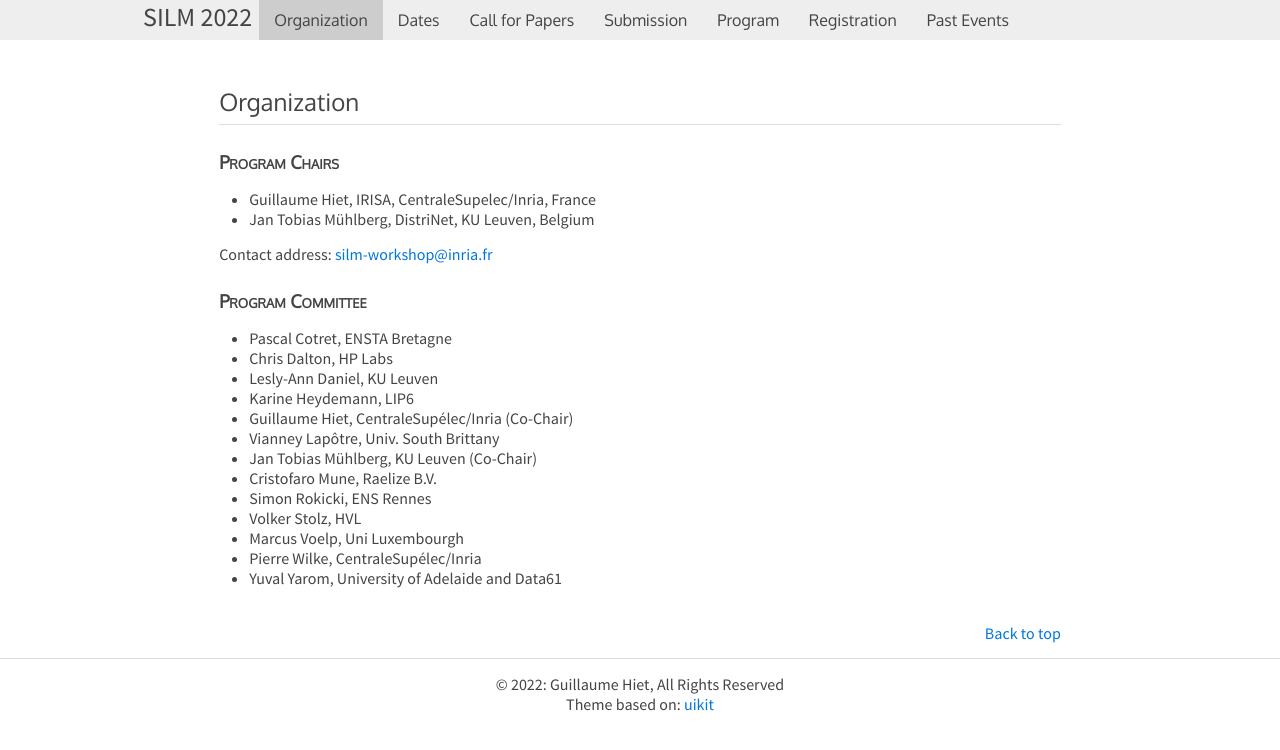
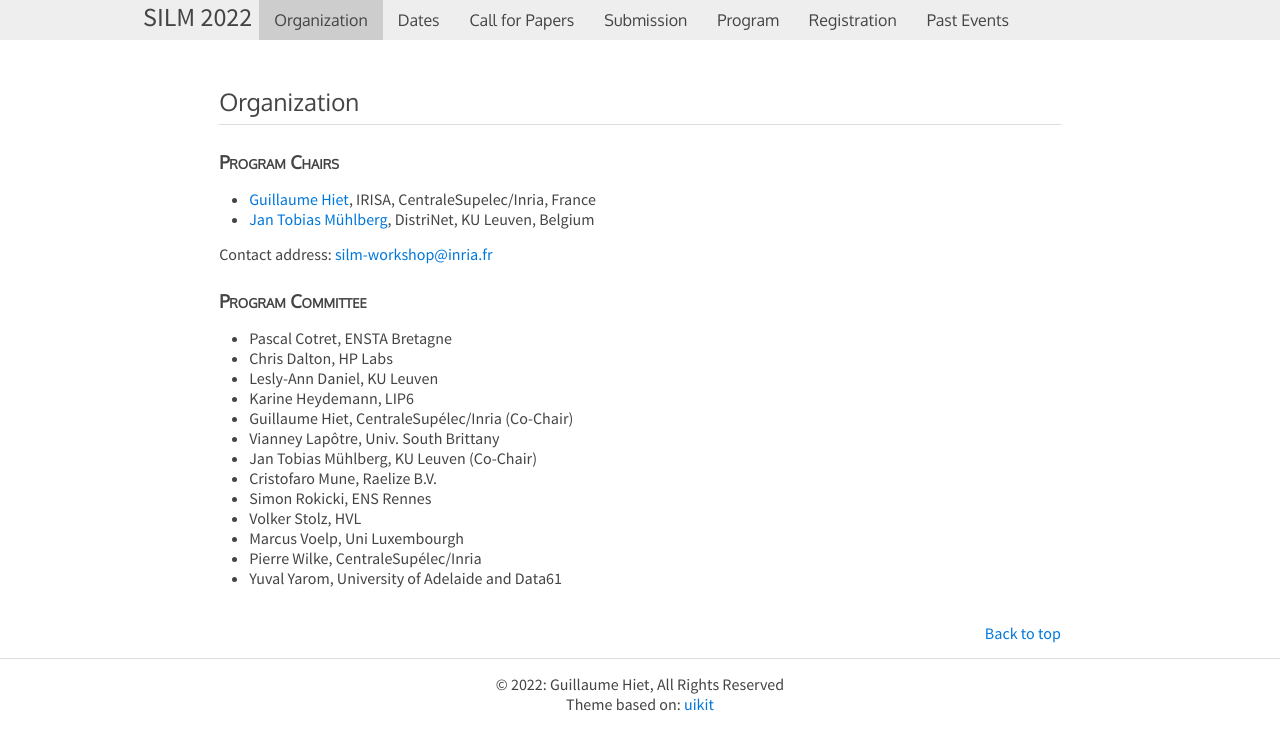
Before and after one commit to silm-workshop/silm-workshop.github.io, a Jekyll site: the page built from organization.html, in a window 1280 px wide. Shown: the top 750 px of the page. Built offline with Jekyll 4.4.1, drawn with Linux system fonts in a browser that asks for light colours; part of the change alters nothing that is shown.

```diff
--- a/organization.html
+++ b/organization.html
@@ -5,8 +5,8 @@ layout: default
 
 <h3>Program Chairs</h3>
 <ul>
-	<li>Guillaume Hiet, IRISA, CentraleSupelec/Inria, France</li>
-  <li>Jan Tobias Mühlberg, DistriNet, KU Leuven, Belgium</li>
+  <li><a href="https://guillaume.hiet.fr/">Guillaume Hiet</a>, IRISA, CentraleSupelec/Inria, France</li>
+  <li><a href="https://distrinet.cs.kuleuven.be/people/JanTobiasMuhlberg">Jan Tobias Mühlberg</a>, DistriNet, KU Leuven, Belgium</li>
 </ul>
 
 Contact address: <a
```
